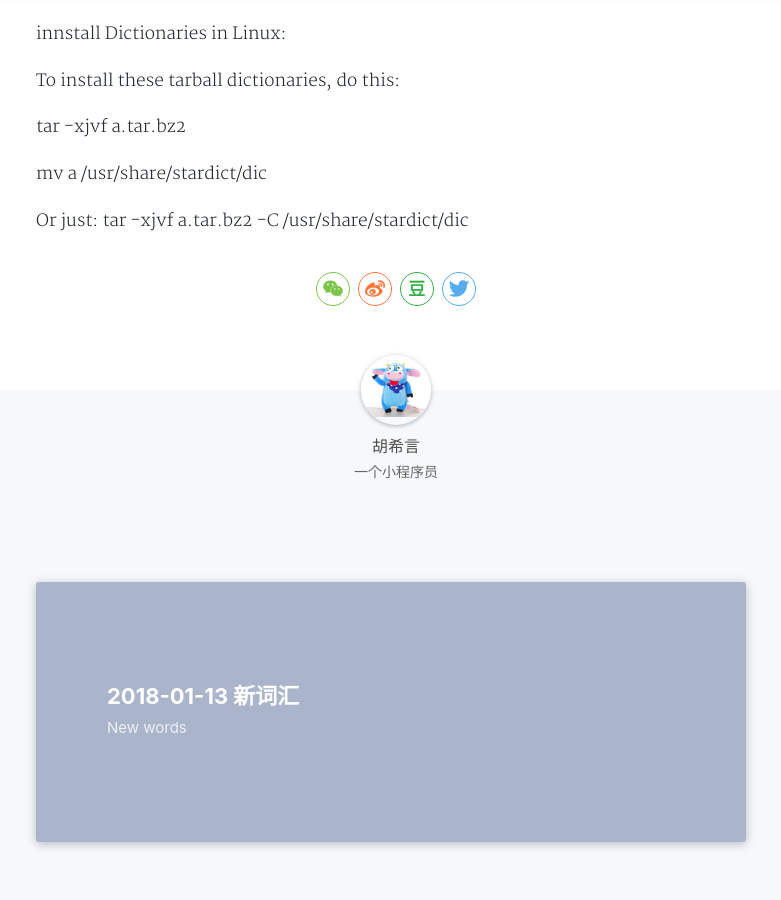
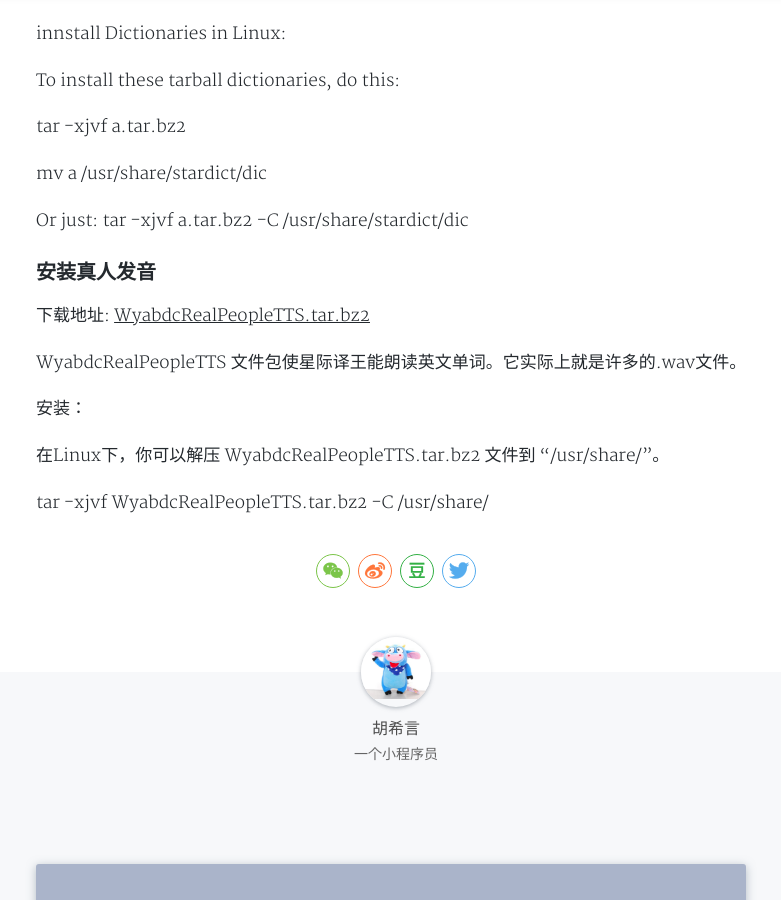
Before and after one commit to hshsvg/hshsvg.github.io, a Jekyll site: the page built from _posts/2018-01-13-stardict.md, in a window 1280 px wide and 900 px high, scrolled down 744 px. Shown: the whole window, without its empty margins (244-1025 px from the left). Built offline with Jekyll 4.4.1, drawn with Linux system fonts in a browser that asks for light colours; nearby versions of some CDN libraries; a style sheet for code colours, icons or effects is not loaded.

Commit message:
dictionary

```diff
--- a/_posts/2018-01-13-stardict.md
+++ b/_posts/2018-01-13-stardict.md
@@ -27,3 +27,15 @@ tar -xjvf a.tar.bz2
 mv a /usr/share/stardict/dic
 
 Or just: tar -xjvf a.tar.bz2 -C /usr/share/stardict/dic
+
+### 安装真人发音
+
+下载地址: [WyabdcRealPeopleTTS.tar.bz2](http://sourceforge.net/projects/stardict-4/files/WyabdcRealPeopleTTS/WyabdcRealPeopleTTS.tar.bz2/download)
+
+WyabdcRealPeopleTTS 文件包使星际译王能朗读英文单词。它实际上就是许多的.wav文件。
+
+安装：
+
+在Linux下，你可以解压 WyabdcRealPeopleTTS.tar.bz2 文件到 "/usr/share/"。
+
+tar -xjvf WyabdcRealPeopleTTS.tar.bz2 -C /usr/share/
```
